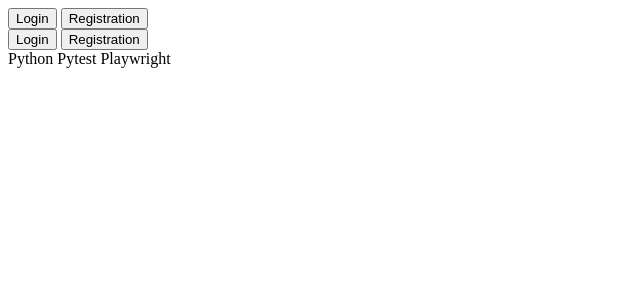
After one commit to Tatyshef/autotests-ui, a Python web app: template templates/test.html in a window 1280 px wide. The commit adds this page. Shown: the top 300 px of the page, without its empty margins (0-640 px from the left). Run offline with Jinja, Linux system fonts and the light colour scheme; the template is opened without the code that fills it, so the values that code supplies are empty.

Commit message:
введение в playwright

```diff
--- a/templates/index.html
+++ b/templates/index.html
@@ -138,5 +138,6 @@
 </div>
 
 
+
 </body>
 </html>
--- /dev/null
+++ b/templates/test.html
@@ -0,0 +1,28 @@
+<!DOCTYPE html>
+<html lang="en">
+<head>
+    <meta charset="UTF-8">
+    <title>Title</title>
+</head>
+<body>
+<div>
+  <form>
+    <button type="submit">Login</button>
+    <button type="reset">Registration</button>
+  </form>
+  <div>
+    <button type="submit">Login</button>
+    <button type="reset">Registration</button>
+  </div>
+</div>
+
+<div>
+  <div id="footer">
+    <span>Python</span>
+    <span>Pytest</span>
+    <span>Playwright</span>
+  </div>
+</div>
+
+</body>
+</html>
```
Also changed, not shown: playwright_authorization.py (added, +29 -0 lines).
